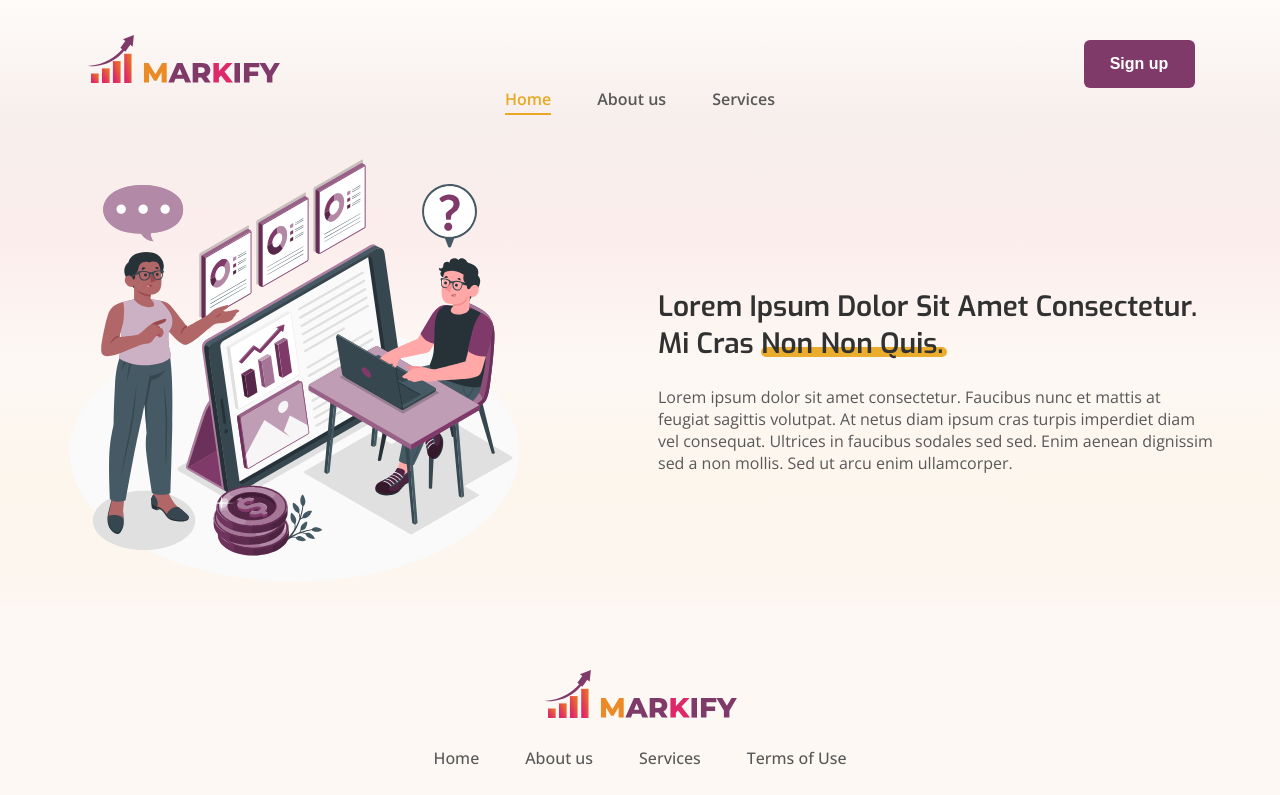
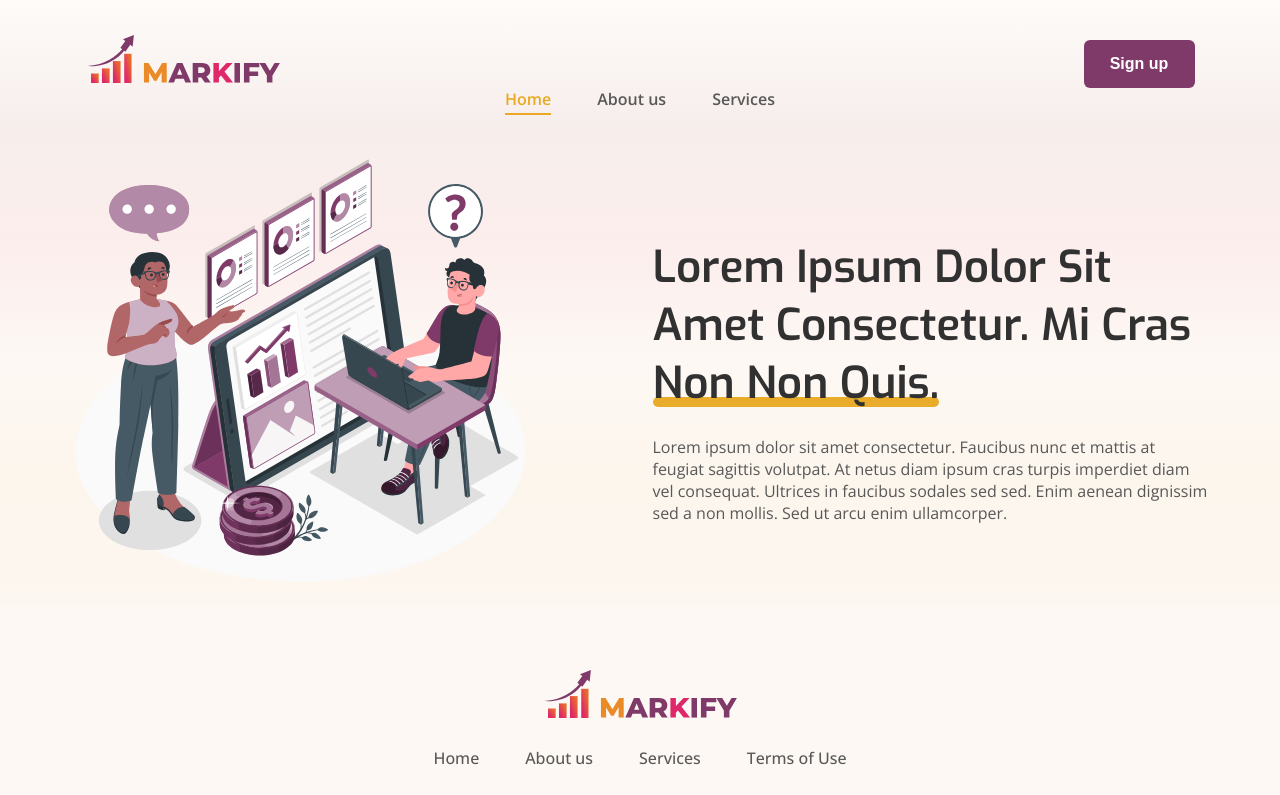
Before and after one commit to danxczm/galactest, a React (Create React App) app: page / in a window 1280 px wide. Shown: the top 795 px of the page. Built offline with nearby package versions, Linux system fonts and the light colour scheme.

Commit message:
feat: done with home page > looking forward to implemment this markap to two other screens

```diff
--- a/src/components/Home.jsx
+++ b/src/components/Home.jsx
@@ -3,7 +3,7 @@ import consulting from '../images/consulting.svg';
 const Home = () => {
   return (
     <main className="home">
-      <div className="container">
+      <div className="home__wrapper">
         <div className="home__inner">
           <div className="home__inner-image">
             <img src={consulting} alt="consulting" />
--- a/src/styles/blocks/_home.scss
+++ b/src/styles/blocks/_home.scss
@@ -2,10 +2,28 @@
 @use '../base/mixins' as *;
 
 .home {
+  &__wrapper {
+    padding: 0 16px;
+  }
+
   &__inner {
+    max-width: 1141px;
     @include flexCenter();
+    justify-content: center;
+
+    flex-wrap: wrap;
+
+    @media (min-width: 640px) {
+      margin: 0 auto;
+      flex-wrap: nowrap;
       justify-content: space-between;
-    flex-wrap: wrap;
+    }
+
+    &-info {
+      @media (min-width: 640px) {
+        margin-left: 50px;
+      }
+    }
 
     &-image {
       img {
@@ -23,9 +41,29 @@
         color: #313131;
         text-transform: capitalize;
         z-index: 1;
+        overflow-wrap: break-word;
+        hyphens: auto;
+        overflow: hidden;
+
+        @media (min-width: 1024px) {
+          font-size: 44px;
+        }
+      }
+    }
+    &-text {
+      max-width: 558px;
+      padding: 24px 0;
+
+      font-size: 16px;
+      font-weight: 400;
+    }
+  }
+}
 
 .bordered {
   position: relative;
+  text-overflow: clip;
+  width: 100%;
 
   &::after {
     content: '';
@@ -46,17 +84,6 @@
     width: 0;
   }
   to {
-            width: 186px;
+    width: 100%;
   }
 }
-      }
-    }
-    &-text {
-      max-width: 558px;
-      padding: 24px 0;
-
-      font-size: 16px;
-      font-weight: 400;
-    }
-  }
-}
```
Lines whose indentation alone changed are shown as unchanged.
